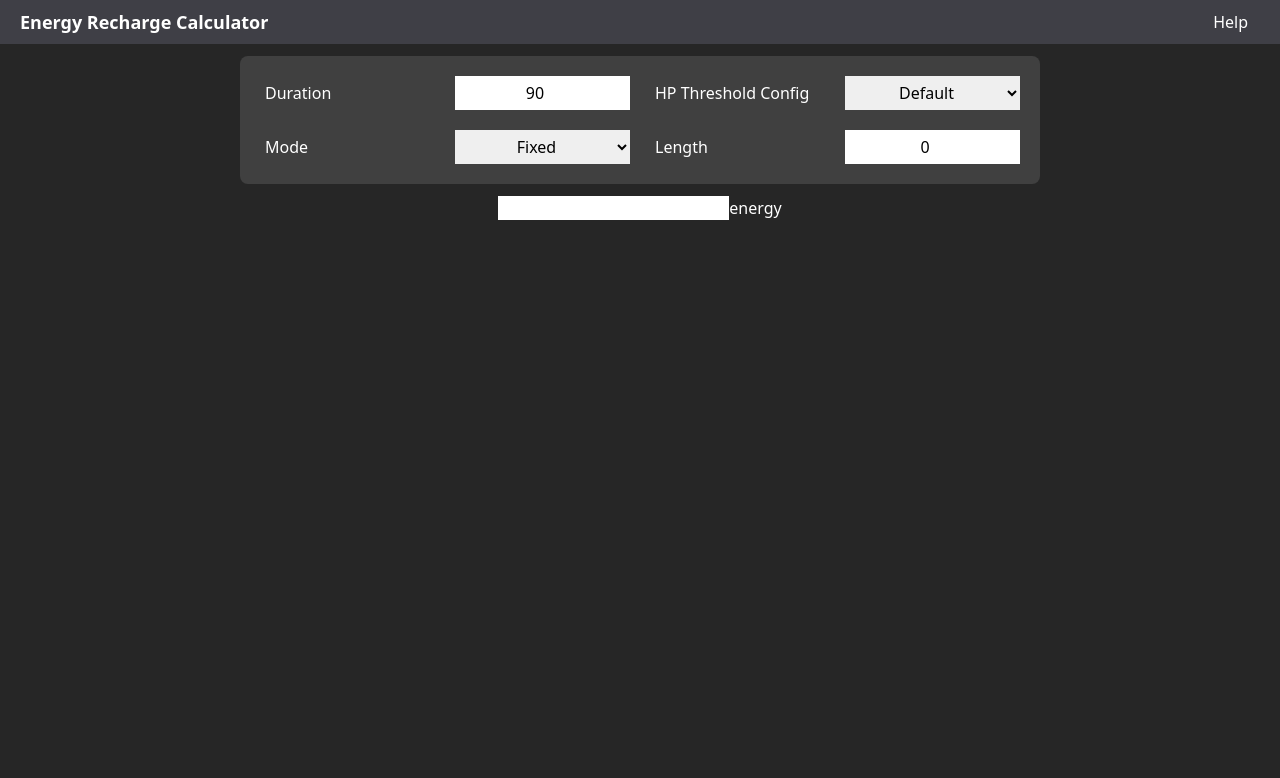
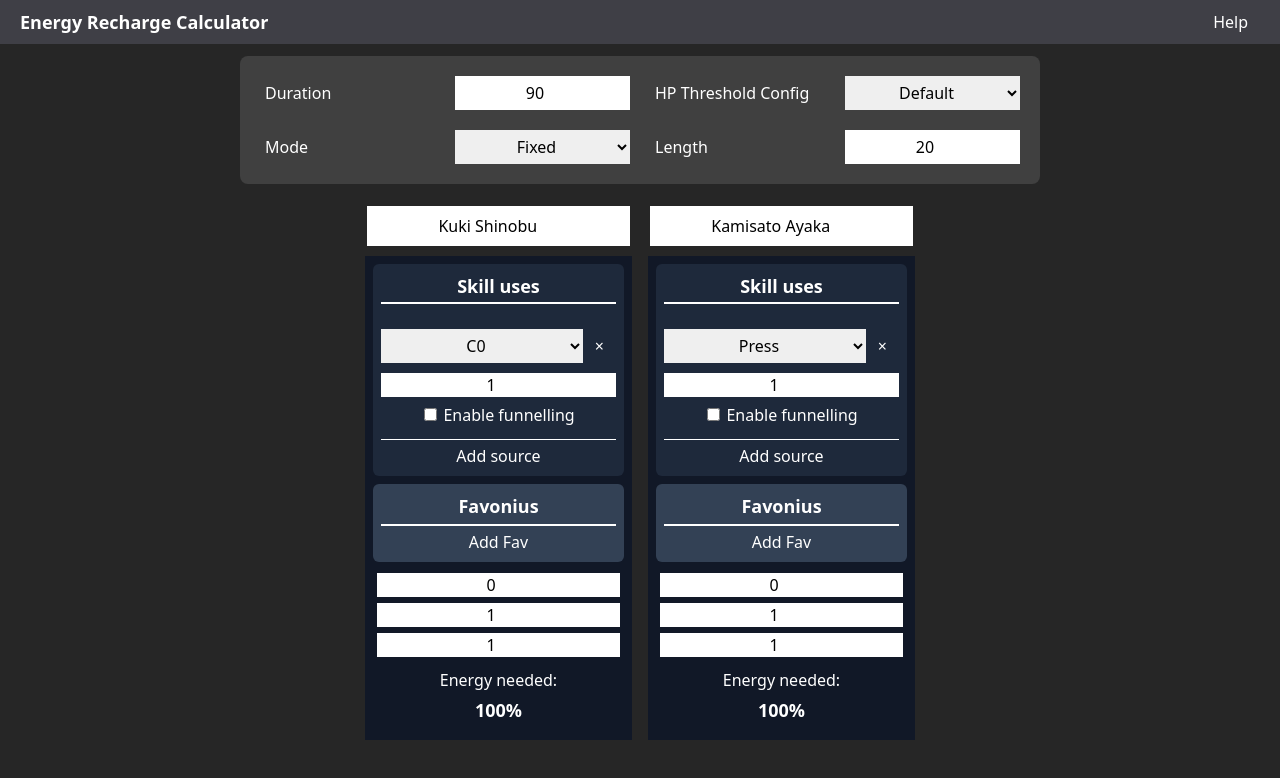
Before and after one commit to sharaths21312/ERC, a SvelteKit app: page / in a window 1280 px wide. Shown: the top 778 px of the page. Built offline with nearby package versions, Linux system fonts and the light colour scheme.

Commit message:
more UI work

```diff
--- a/package.json
+++ b/package.json
@@ -24,7 +24,7 @@
 		"prettier": "^3.3.2",
 		"prettier-plugin-svelte": "^3.2.6",
 		"prettier-plugin-tailwindcss": "^0.6.5",
-		"svelte": "^5.0.0",
+		"svelte": "^5.17.3",
 		"svelte-check": "^4.0.0",
 		"tailwindcss": "^3.4.9",
 		"typescript": "^5.0.0",
--- a/src/lib/characters.json
+++ b/src/lib/characters.json
@@ -12,21 +12,24 @@
                     "cooldown": 15,
                     "energytype": "Turret",
                     "amount": 0.3,
-                    "duration": 12
+                    "duration": 12,
+                    "element": "Electro"
                 },
                 {
                     "label": "C2",
                     "cooldown": 15,
                     "energytype": "Turret",
                     "amount": 0.3,
-                    "duration": 15
+                    "duration": 15,
+                    "element": "Electro"
                 },
                 {
                     "label": "C4",
                     "cooldown": 15,
                     "energytype": "Turret",
                     "amount": 0.39,
-                    "duration": 15
+                    "duration": 15,
+                    "element": "Electro"
                 }
             ]
         },
@@ -40,7 +43,8 @@
                     "label": "Press",
                     "cooldown": 10,
                     "energytype": "Instant",
-                    "amount": 4.5
+                    "amount": 4.5,
+                    "element": "Cryo"
                 }
             ]
         }
--- a/src/lib/datatypes.d.ts
+++ b/src/lib/datatypes.d.ts
@@ -1,3 +1,5 @@
+import type { favGen } from "./index.svelte"
+
 export type TrawCharacterData = {
     names: string[],
     element: TElement,
@@ -5,33 +7,37 @@ export type TrawCharacterData = {
     particlesources: TparticleSource[]
 }
 
-export type TcharacterEnergyState = {
-    name: string,
-    sources: TparticleSource[]
-}
-
-export type TcharacterEnergyGeneration = {
-    name: string,
-    element: TElement,
-    amountPerSecond: Number
-}
-
 export type TparticleSource = {
     label: string,
     amount: number,
+    element: TElement,
     cooldown: Number,
     duration?: Number,
     energytype: "Turret"|"Flat"|"Instant"
 }
 
-export type TcharacterParticleGeneration = {
-    amount: number,
-    type: TElement,
-    generationType: "Turret"|"Flat"|"Instant"
+export type TcharacterParticleGeneration =
+{
+    sources: {
+        amount: number,
+        charName: string,
+        index: number,
+        isFunnel: boolean,
+        funnelAmt: number,
+        funnelChar: number
+    }[],
+    favs: favGen[],
+    fieldTimeFraction: number,
+    timeBetweenBurst: number,
+    bonusFlatEnergy: number,
+    enabled: boolean
+}
+
+export type Tfunnel = {
     isFunnel: boolean,
-    funnelTo: string[],
-    funnelChar: number[]
-}[]
+    funnelAmt: number,
+    funnelChar: number
+}
 
 export type TtotalParticleGeneration = {
     generalParticles: {
@@ -47,7 +53,7 @@ export type Tmetadata = {
     rotationLength: number,
     thresholdEnergyMode: string,
     customEnergyValue: number,
-    rotationMode: string,
+    rotationFixed: boolean,
     isElectroReso: boolean,
     eResoInterval: number,
     duration: number
--- a/src/lib/index.svelte.ts
+++ b/src/lib/index.svelte.ts
@@ -1,23 +1,21 @@
 import { writable } from "svelte/store";
 import type { Writable } from "svelte/store";
-import type { TcharsSelected, Tmetadata, TrawCharacterData, TtotalParticleGeneration } from "./datatypes";
-
-export const metadata: Writable<Tmetadata> = $state(writable({
-    rotationLength: 0,
-    thresholdEnergyMode: "default",
-    customEnergyValue: 0,
-    rotationMode: "fixed",
-    isElectroReso: false,
-    eResoInterval: 5.5,
-    duration: 90
-}));
-
-export const energyProd: Writable<TtotalParticleGeneration> = $state(writable({
-    generalParticles: {
-        type: "None",
-        amount: 9
-    },
-    characters: []
-}));
+import type { TcharsSelected } from "./datatypes";
 
 export const charsSelected: Writable<TcharsSelected> = $state(writable({}));
+
+export class favGen {
+    amount = $state(0)
+    isFunnel = $state(false)
+    #funnelAmt = $state(100)
+    funnelChar = $state(0)
+
+    get funnelAmt() {
+        return this.#funnelAmt;
+    }
+    set funnelAmt(value: number) {
+        this.#funnelAmt = Math.max(Math.min(value, 100), 0);
+    }
+
+    constructor() {}
+}
--- a/src/routes/+page.svelte
+++ b/src/routes/+page.svelte
@@ -1,20 +1,40 @@
 <script lang="ts">
     import * as jsonfile from "$lib/characters.json"
-	import type { TrawCharacterData } from "$lib/datatypes";
-    import { metadata, charsSelected } from "$lib/index.svelte";
+	import type { TcharsSelected as Tselection, TrawCharacterData, TtotalParticleGeneration, Tmetadata } from "$lib/datatypes";
+    // import {  } from "$lib/index.svelte";
 	import { setContext } from "svelte";
 	import Character from "./character.svelte";
 
     const charsData = jsonfile.characters;
-    console.log(charsData)
-    setContext("jsonchars", charsData);
-    let characterList: string[] = $state([]);
+
+    let isRotFixed = true;
+
+    let metadata: Tmetadata = $state({
+        rotationLength: 20,
+        thresholdEnergyMode: "default",
+        customEnergyValue: 0,
+        rotationFixed: true,
+        isElectroReso: false,
+        eResoInterval: 5.5,
+        duration: 90
+    })
+
+    let char1 = "Shinobu"
+    let char2 = "Ayaka"
+    let charsSelected: Tselection = $state({
+        0: getCharData(char1) as TrawCharacterData,
+        1: getCharData(char2) as TrawCharacterData,
+    });
+
+
+
+    let characterNameList: string[] = $state([]);
     for (const element of charsData) {
         for (const name of element.names) {
-            characterList.push(name);
+            characterNameList.push(name);
         }
     }
-    characterList.sort()
+    characterNameList.sort()
 
     function getCharData(charName:string) {
         for (const elt of charsData) {
@@ -24,14 +44,38 @@
         }
     }
 
+    function rotModeChange(e: Event) {
+        if (isRotFixed != metadata.rotationFixed) {
+            isRotFixed = !isRotFixed
+            for (const char in energyProd.characters) {
+                const chardata = energyProd.characters[char];
+                let tbb = chardata.timeBetweenBurst
+                chardata.timeBetweenBurst =
+                    isRotFixed
+                    ? tbb / metadata.rotationLength
+                    : tbb * metadata.rotationLength;
+            }
+        }
+    }
 
-    let char1 = "Shinobu"
-    $charsSelected = {
-        0: getCharData(char1) as TrawCharacterData,
-        1: getCharData(char1) as TrawCharacterData,
-        2: getCharData(char1) as TrawCharacterData,
-        3: getCharData(char1) as TrawCharacterData,
-    };
+    let energyProd: TtotalParticleGeneration = $state({
+        generalParticles: {
+            type: "None",
+            amount: 9
+        },
+        characters: []
+    });
+    setContext("changeChar", (charName: string, charIndex: number) =>
+        charsSelected[charIndex] = getCharData(charName) as TrawCharacterData)
+    setContext("charslist", characterNameList);
+    setContext("metadata", metadata)
+    setContext("charsSelected", charsSelected);
+    setContext("energyproduction", energyProd)
+    setContext("jsonchars", charsData);
+    setContext("chardatagetter", getCharData);
+
+
+    $inspect(energyProd)
 
 </script>
 
@@ -39,33 +83,34 @@
     <div class="topbar-container items-center grid gap-5 grid-cols-4
      bg-neutral-700 p-3 rounded-lg my-3">
         <label for="duration">Duration</label>
-        <input type="number" class="data-inputs" bind:value={$metadata.duration}>
-        <label for="hppartcfg">HP Threshold Config</label>
-        <select name="hppartcfg" id="hppartcfg" class="data-inputs" bind:value={$metadata.thresholdEnergyMode}>
+        <input type="number" class="data-inputs" bind:value={metadata.duration}>
+        <label for="hp_threshold_mode">HP Threshold Config</label>
+        <select name="hp_threshold_mode" id="hp_threshold_mode" class="data-inputs" bind:value={metadata.thresholdEnergyMode}>
             <option value="default">Default</option>
             <option value="none">None</option>
             <option value="custom">Custom</option>
         </select>
-        {#if $metadata.thresholdEnergyMode == "custom"}
-            <label for="customhpparticles">Custom Threshold</label>
-            <input class="data-inputs" type="text" id="customhpparticles" bind:value={$metadata.customEnergyValue}/>
+        {#if metadata.thresholdEnergyMode == "custom"}
+            <label for="custom_hp_drops">Custom Threshold</label>
+            <input class="data-inputs" type="text" id="custom_hp_drops" bind:value={metadata.customEnergyValue}/>
         {/if}
         <label for="mode">Mode</label>
-        <select class="data-inputs" id="mode" name="mode" bind:value={$metadata.rotationMode}>
-            <option value="fixed">Fixed</option>
-            <option value="flexible">Flexible</option>
+        <select class="data-inputs" id="mode" name="mode" bind:value={metadata.rotationFixed} onchange={rotModeChange}>
+            <option value={true}>Fixed</option>
+            <option value={false}>Flexible</option>
         </select>
-        {#if $metadata.rotationMode == "fixed"}
+        {#if metadata.rotationFixed}
             <label for="rotationlength">Length</label>
-            <input class="data-inputs" type="number" id="rotationlength" bind:value={$metadata.rotationLength}/>
+            <input class="data-inputs" type="number" id="rotationlength" bind:value={metadata.rotationLength}/>
         {/if}
-        {#if $metadata.isElectroReso}
+        {#if metadata.isElectroReso}
             <label for="electroresinterval">Electro Resonance</label>
-            <input class="data-inputs" type="text" id="electroresinterval" bind:value={$metadata.eResoInterval}/>
+            <input class="data-inputs" type="text" id="electroresinterval" bind:value={metadata.eResoInterval}/>
         {/if}
     </div>
     <div class="flex flex-row ">
         <Character charIndex={0}/>
+        <Character charIndex={1}/>
     </div>
     <div>
 
@@ -73,7 +118,7 @@
 </div>
 
 <datalist id="listchars">
-    {#each characterList as c}
+    {#each characterNameList as c}
         <option value={c}></option>
     {/each}
 </datalist>
@@ -103,9 +148,12 @@
     }
 
     .data-inputs {
+        margin-right: 20px;
+    }
+
+    :global(.data-inputs) {
         color: black;
         text-align: center;
-        margin-right: 20px;
         min-width: 0px;
         padding-inline: 8px;
         padding-block: 5px;
@@ -117,4 +165,10 @@
         text-align: center;
         border-radius: 0px;
     }
+    :global(input) {
+        color: black;
+    }
+    input {
+        margin: 0px;
+    }
 </style>
--- a/src/routes/character.svelte
+++ b/src/routes/character.svelte
@@ -1,29 +1,185 @@
 <script lang="ts">
-    import type { TcharsSelected, TJSONCharsData, TrawCharacterData, TtotalParticleGeneration } from "$lib/datatypes";
+    import type { TcharsSelected, Tfunnel, TJSONCharsData, Tmetadata, TrawCharacterData, TtotalParticleGeneration } from "$lib/datatypes";
+	import { favGen } from "$lib/index.svelte";
     let { charIndex }: { charIndex: number } = $props();
-    import { charsSelected, energyProd, metadata } from "$lib/index.svelte"
-	import { getContext } from "svelte";
+	import { getContext, onMount } from "svelte";
+	import { flip } from "svelte/animate";
+    import { slide } from "svelte/transition";
 
-    let thisChar = $derived($charsSelected[charIndex])
-    let energy: TtotalParticleGeneration = $derived($energyProd);
+    let charsSelected = getContext("charsSelected") as TcharsSelected
+    let thisChar = $state(charsSelected[charIndex])
+    let metadata = getContext("metadata") as Tmetadata
+
+    let energyProd: TtotalParticleGeneration = getContext("energyproduction")
     let charList = getContext("charslist") as string[]
+    let changeChar = getContext("changeChar") as (s: string, idx: number) => null
     let jsondata = getContext("jsonchars") as TJSONCharsData
-    console.log(jsondata)
+    let charNameInp: HTMLInputElement
+
+    if (!energyProd.characters[charIndex]) {
+        energyProd.characters[charIndex] = {
+            // svelte-ignore state_referenced_locally
+            sources: [{
+                amount: 1,
+                charName: thisChar.names[0],
+                funnelAmt: 100,
+                funnelChar: 0,
+                isFunnel: false,
+                index: 0
+            }],
+            favs: [],
+            timeBetweenBurst: 1,
+            fieldTimeFraction: 1,
+            bonusFlatEnergy: 0,
+            enabled: true
+        };
+    }
+
+    function addFav () {
+        energyProd.characters[charIndex].favs.push(new favGen());
+    }
+
+    $effect(() => {
+        charNameInp.value = thisChar.names[0]
+    })
+
+    function charInpChange(e: Event) {
+        e.preventDefault();
+        if (charList.findIndex(x => x == charNameInp.value) != -1) {
+            changeChar(charNameInp.value, charIndex)
+            thisChar = charsSelected[charIndex]
+        }
+    }
 
     function changeEnergy() {
-        if (!energy.characters[0]) {
-            energy.characters[0] = [];
+        if (!energyProd.characters[charIndex]) {
+            energyProd.characters[charIndex] = {
+                sources: [],
+                favs: [],
+                fieldTimeFraction: 1,
+                timeBetweenBurst: 1,
+                bonusFlatEnergy: 0,
+                enabled: true,
+            };
         }
-        energy.characters[0].push({
+        energyProd.characters[charIndex].sources.push({
+            charName: thisChar.names[0],
+            index: 0,
             amount: 1,
-            funnelChar: [],
-            generationType: "Instant",
-            isFunnel: false,
-            funnelTo: [],
-            type: "Anemo"
+            funnelChar: 0,
+            funnelAmt: 100,
+            isFunnel: false
         })
     }
+
+    function selectTextInput(e: MouseEvent) {
+        let elt = e.target as HTMLInputElement
+        elt.select();
+    }
+
 </script>
-<input list="listchars" style="color: black;">
+<div class="flex-col flex m-2">
+    <input list="listchars" style="color: black;" onclick={selectTextInput}
+    onchange={charInpChange} bind:this={charNameInp}
+    class="p-2">
+    <div class="bg-gray-900 p-2 mt-2 flex flex-col">
+        <div class="flex flex-col bg-slate-800 p-2 rounded-md">
+            <h2 class="sourceheader">Skill uses</h2>
+            <!-- Normal particle sources -->
+            {#each energyProd.characters[charIndex]?.sources ?? [] as c, i (c)}
+                <div animate:flip={{duration:100}} transition:slide={{duration:100}}
+                    class="flex flex-col items-center mt-1 mb-1 py-2 border-b border-solid border-white">
+                    <!-- Skill type picker -->
+                    <div class="my-2 flex flex-row self-stretch">
+                        <select name="char{charIndex}sourcefor{i}" class="data-inputs w-full" bind:value={c.index}>
+                            {#each thisChar.particlesources as p, j}
+                                <option value={j}>{p.label}</option>
+                            {/each}
+                        </select>
+                        <button class="text-center px-3" onclick={() => energyProd.characters[charIndex].sources.splice(i, 1)}>×</button>
+                    </div>
+                    <!-- Skill amount and funnel -->
+                    <input type="number" class="w-full m-1" bind:value={c.amount} placeholder="# usages" min="0">
+                    {@render funnel(c, `character${charIndex}src${i}funnel`)}
+                </div>
+            {/each}
+            <button onclick={changeEnergy}>Add source</button>
+        </div>
+        <div class="my-2 bg-slate-700 rounded-md p-2 flex flex-col">
+            <!-- Favonius -->
+            <h2 class="text-center text-lg font-bold mb-1 pb-1 border-b-2 border-white border-solid">Favonius</h2>
+            {#each energyProd.characters[charIndex].favs as fav, i (fav)}
+                <div class="flex flex-col border-b border-white border-solid favinput my-1 pb-2"
+                transition:slide={{duration:100}} animate:flip={{duration:100}}>
+                    <div class="flex flex-row self-stretch">
+                        <input type="number" bind:value={fav.amount}>
+                        <button class="text-center px-3" onclick={() => energyProd.characters[charIndex].favs.splice(i, 1)}>×</button>
+                    </div>
+                    {@render funnel(fav, `character${charIndex}fav${i}funnel`)}
+                </div>
+            {/each}
+            <button onclick={addFav}>Add Fav</button>
+        </div>
+        <!-- Fieldtime and rot length -->
+        <input class="charbottominp" type="number" id="character{charIndex}bonusenergy" name="character{charIndex}bonusenergy"
+        bind:value={energyProd.characters[charIndex].bonusFlatEnergy} placeholder="Bonus flat energy">
+        <input class="charbottominp" type="number" id="character{charIndex}tbb" name="character{charIndex}tbb"
+        bind:value={energyProd.characters[charIndex].timeBetweenBurst} placeholder={metadata.rotationFixed ? "No. rots per burst" : "Time between bursts"}>
+        <input class="charbottominp" type="number" id="character{charIndex}fieldtime" name="character{charIndex}fieldtime"
+        bind:value={energyProd.characters[charIndex].fieldTimeFraction} placeholder="Fractional field time">
+        <!-- Final ER requirement display -->
+        <span class="text-center mt-2 mb-1">Energy needed:</span>
+        <span class="text-lg font-bold text-center mb-2">100%</span>
+    </div>
+</div>
 
-<button onclick={changeEnergy}>energy</button>
+{#snippet funnel(f: Tfunnel, name: string)}
+<label for={name} class="my-1">
+    <input type="checkbox" bind:checked={f.isFunnel} id={name}>
+    Enable funnelling
+</label>
+    {#if f.isFunnel}
+    <div class="flex flex-col self-stretch border-solid border-b border-white">
+        <select class="text-black w-full p-1 my-2" bind:value={f.funnelChar} transition:slide={{duration:100}}>
+            {#each Object.entries(charsSelected) as activeChars, cidx}
+                {#if activeChars}
+                    <option value={cidx}>{activeChars[1].names[0]}</option>
+                {/if}
+            {/each}
+        </select>
+        <span class="flex flex-row items-center text-center w-full bg-white text-black px-3" transition:slide={{duration:100}}>
+            <input type="number" class="w-full px-2 m-1 mb-3 border-none"
+                bind:value={f.funnelAmt} min="0" max="100"
+                placeholder="% funnelled">
+            %
+        </span>
+    </div>
+    {/if}
+{/snippet}
+
+<style>
+    input {
+        margin: 2px;
+        text-align: center;
+        min-width: 0px;
+    }
+    select {
+        min-width: 0px;
+    }
+    .charbottominp {
+        margin-block: 3px;
+        margin-inline: 4px;
+        border-radius: 0px;
+        border-width: 0px;
+    }
+
+    .sourceheader {
+        text-align: center;
+        font-size: 1.125rem;
+        line-height: 1.75rem;
+        font-weight: bold;
+        margin-bottom: 5px;
+        padding-bottom: 2px;
+        border-bottom: 2px solid white;
+    }
+</style>
--- a/src/routes/header.svelte
+++ b/src/routes/header.svelte
@@ -5,7 +5,6 @@
 
     let activeelt = false;
     onMount(() => {
-        console.log(document.URL)
         activeelt = document.location.pathname == "/help"
     })
 </script>
```
Also changed, not shown: src/lib/characterschema.json (+12 -0 lines), 1 other file (tests, documents, lock files or other folders).
